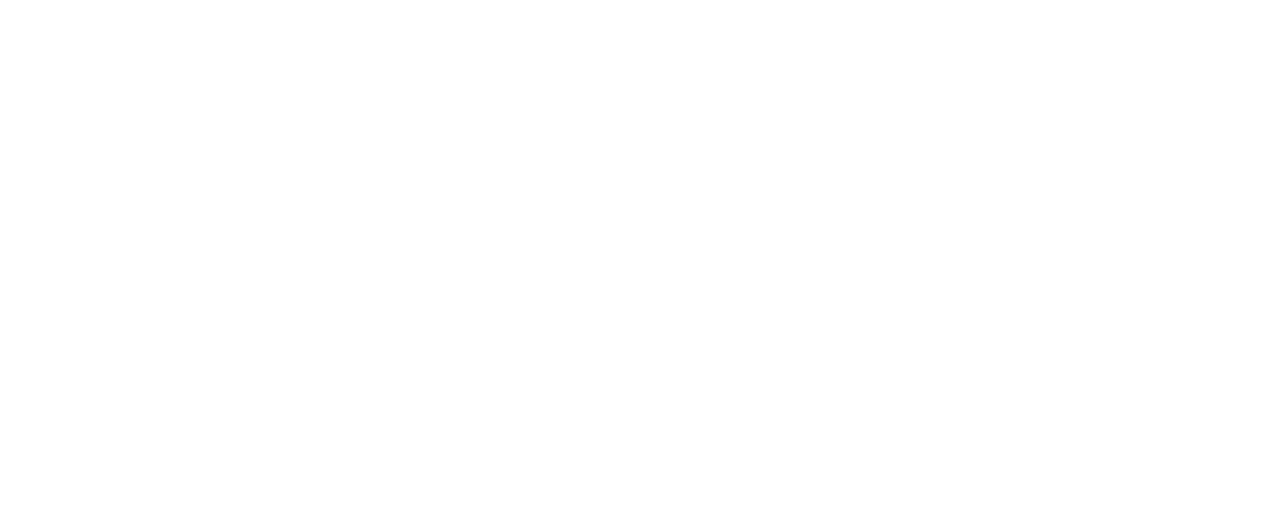
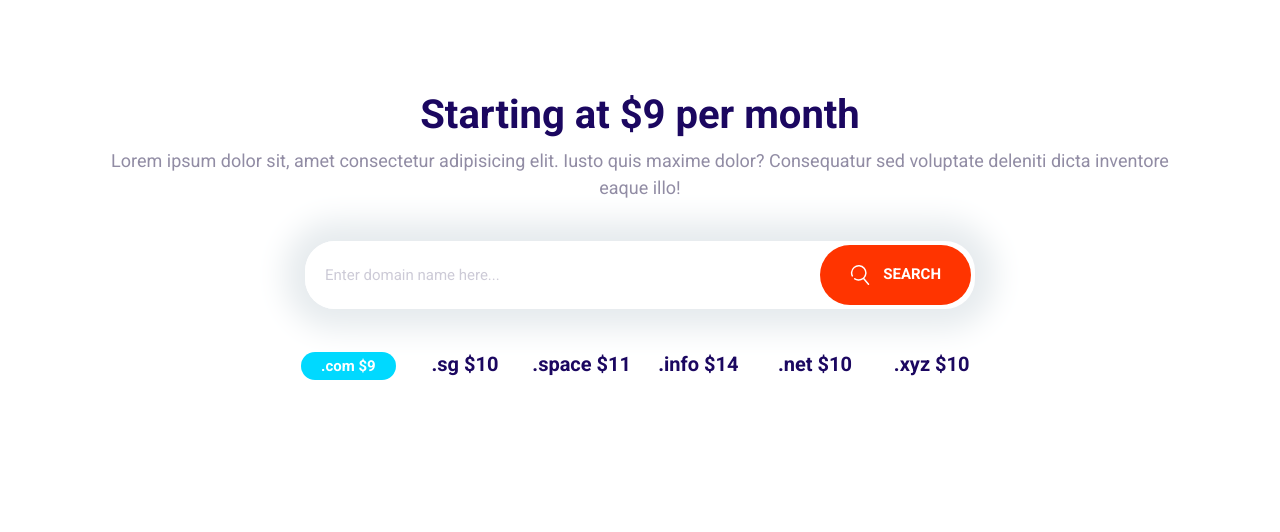
Before and after one commit to Vischoi/moshify, a plain HTML site: page index.html in a window 1280 px wide. Drawn offline with Linux system fonts and the light colour scheme.

Commit message:
Build the domain block components.

```diff
--- a/css/styles.css
+++ b/css/styles.css
@@ -194,16 +194,24 @@ a {
 
 /* Buttons */
 .btn {
+    border-radius: 40px;
+    border: 0;
+    cursor: pointer;
     font-size: 1.8rem;
     font-weight: 600;
+    margin: 1rem 0;
+    outline: 0;
+    padding: 2rem 3rem;
+    text-align: center;
     text-transform: uppercase;
-    padding: 2rem 3rem;
-    border: 0;
-    border-radius: 40px;
-    cursor: pointer;
     white-space: nowrap;
-    text-align: center;
-    margin: 1rem 0;
+}
+
+.btn .icon {
+    width: 2rem;
+    height: 2rem;
+    margin-right: 1rem;
+    vertical-align: middle;
 }
 
 .btn--primary {
@@ -283,7 +291,7 @@ a {
 .input-group .input {
     border: 0;
     flex-grow: 1;
-    padding: 1.5rem 1rem;
+    padding: 1.5rem 2rem;
 }
 
 .input-group .btn {
@@ -696,3 +704,28 @@ a {
         align-self: center;
     }
 }
+
+/* Domain Block */
+.block-domain .input-group {
+    box-shadow: 0 0 30px 20px #e6ebee;
+    border: 0;
+    margin: 4rem auto;
+    max-width: 670px;
+}
+
+.block-domain__prices {
+    display: grid;
+    grid-template-rows: repeat(2, 6rem);
+    grid-template-columns: repeat(3, 1fr);
+    font-size: 2rem;
+    font-weight: 600;
+    justify-items: center;
+    max-width: 700px;
+    margin: 0 auto;
+}
+
+@media screen and (min-width: 768px) {
+    .block-domain__prices {
+        grid-template-columns: repeat(auto-fit, minmax(10rem, 1fr));
+    }
+}
--- a/index.html
+++ b/index.html
@@ -14,6 +14,37 @@
         <link rel="stylesheet" href="css/styles.css" />
     </head>
     <body>
+        <section class="block container block-domain">
+            <herder class="block__header">
+                <h2>Starting at $9 per month</h2>
+                <p>
+                    Lorem ipsum dolor sit, amet consectetur adipisicing elit.
+                    Iusto quis maxime dolor? Consequatur sed voluptate deleniti
+                    dicta inventore eaque illo!
+                </p>
+            </herder>
+            <div class="input-group">
+                <input
+                    type="text"
+                    class="input"
+                    placeholder="Enter domain name here..."
+                />
+                <button class="btn btn--accent">
+                    <svg class="icon icon--white">
+                        <use xlink:href="images/sprite.svg#search"></use>
+                    </svg>
+                    Search
+                </button>
+            </div>
+            <ul class="list block-domain__prices">
+                <li><span class="badge badge--secondary">.com $9</span></li>
+                <li>.sg $10</li>
+                <li>.space $11</li>
+                <li>.info $14</li>
+                <li>.net $10</li>
+                <li>.xyz $10</li>
+            </ul>
+        </section>
         <script src="js/main.js"></script>
     </body>
 </html>
```
Also changed, not shown: components/domain-block.html (added, +31 -0 lines).
